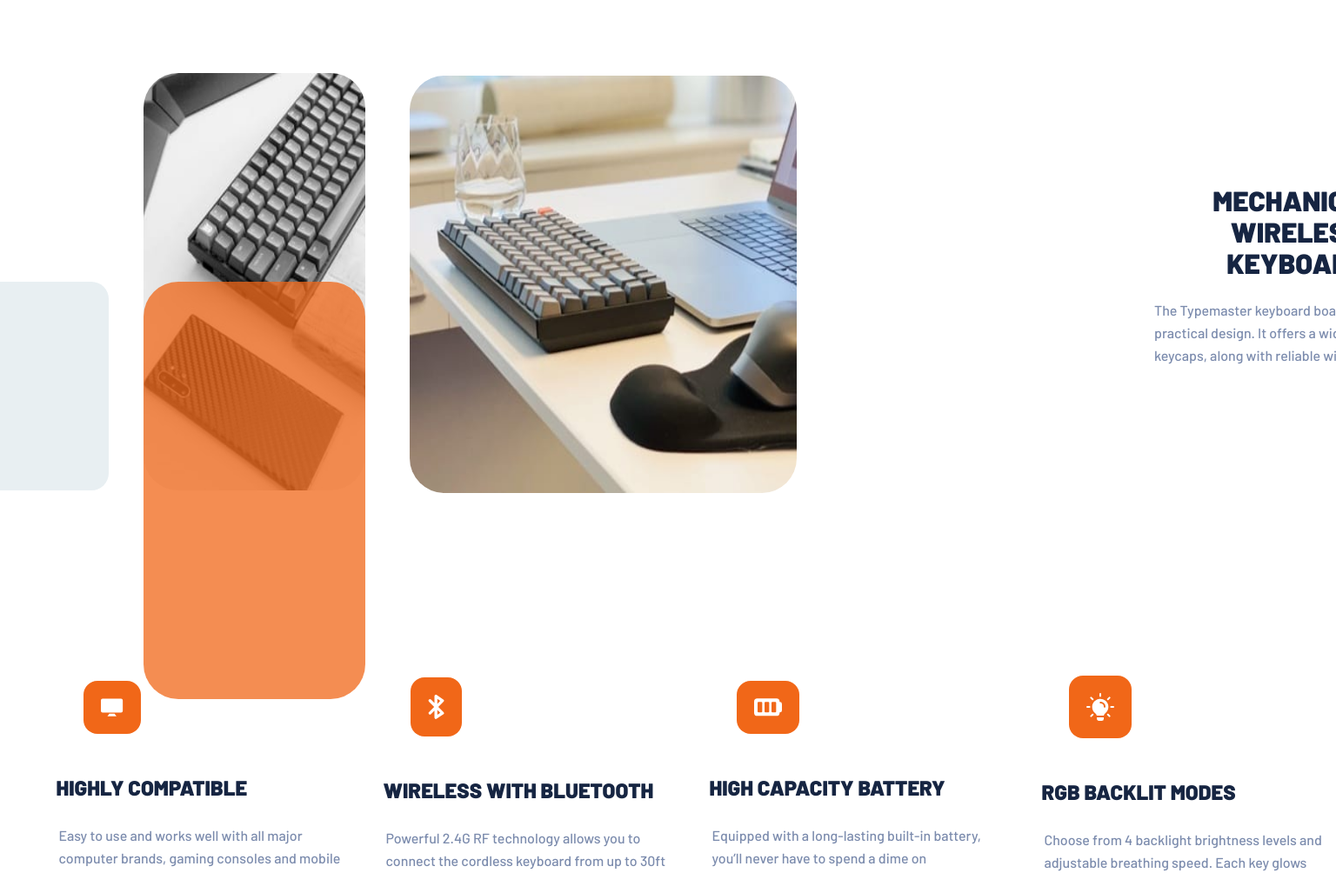
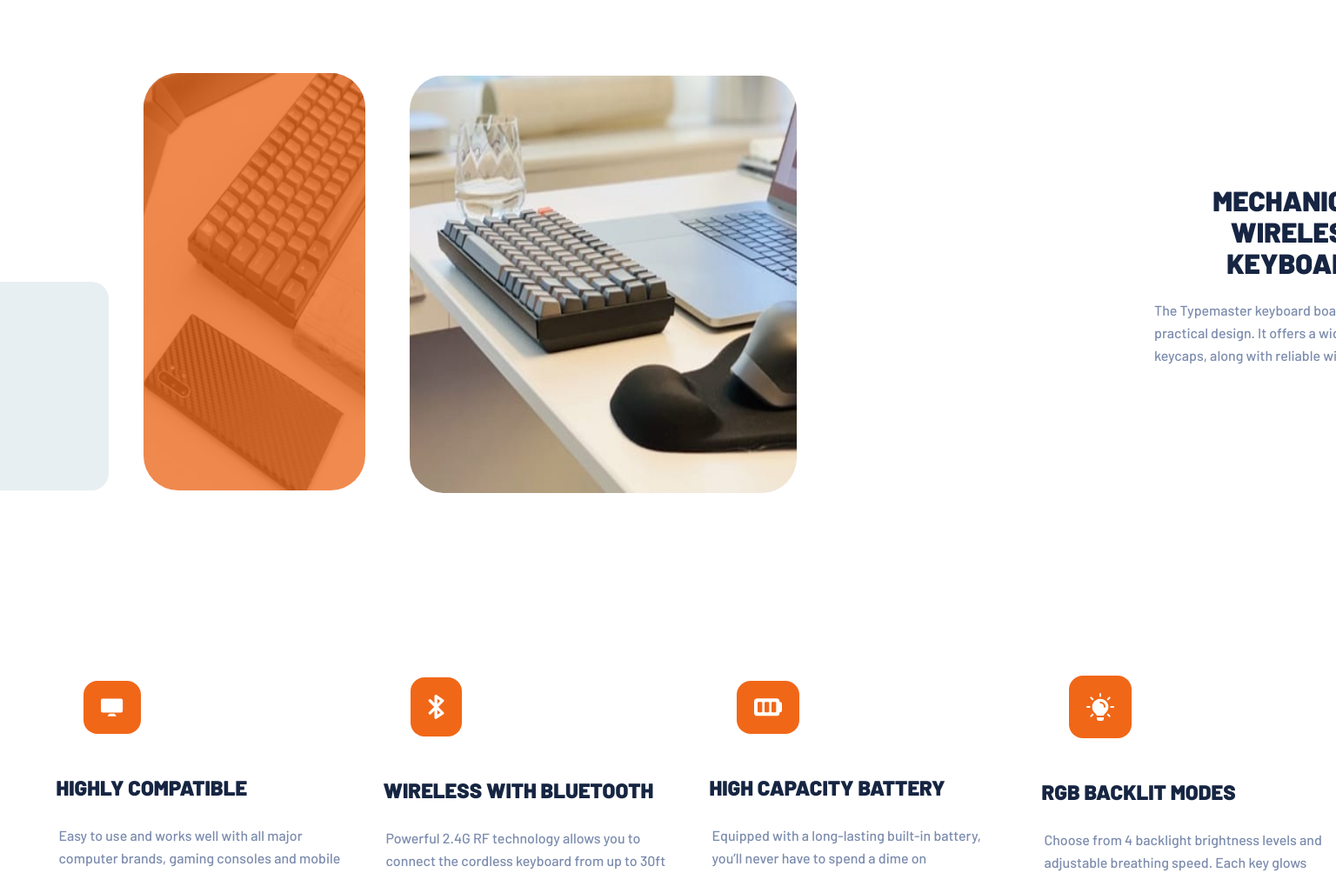
Before and after one commit to leos213/typemaster-pre-launch, a plain HTML site: page index.html in a window 1536 px wide. Shown: the part 638-1642 px from the top of the page at 87% size. Drawn offline with Linux system fonts and the light colour scheme.

Commit message:
Update style.css

```diff
--- a/style.css
+++ b/style.css
@@ -633,7 +633,7 @@ footer {
         left: 39px;
         top: 625px;
         border-radius: 0px;
-        transform: translate(126px, 337px);
+        transform: translate(126px, 97px);
         ;
 
         opacity: 0.75;
```
